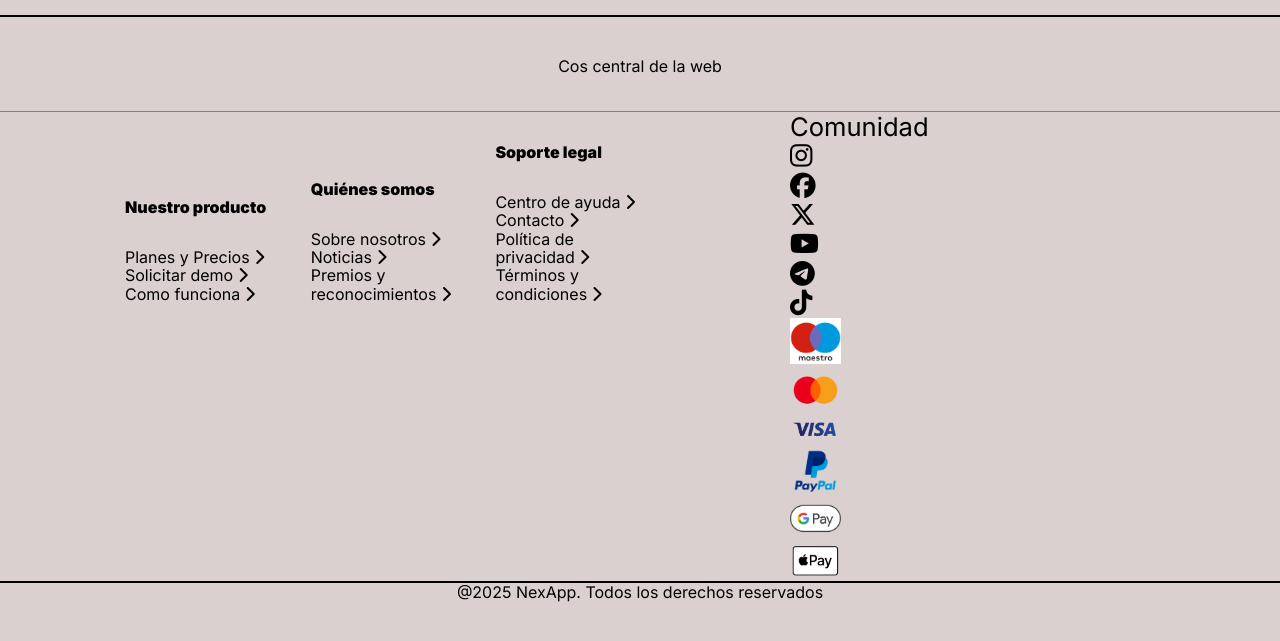
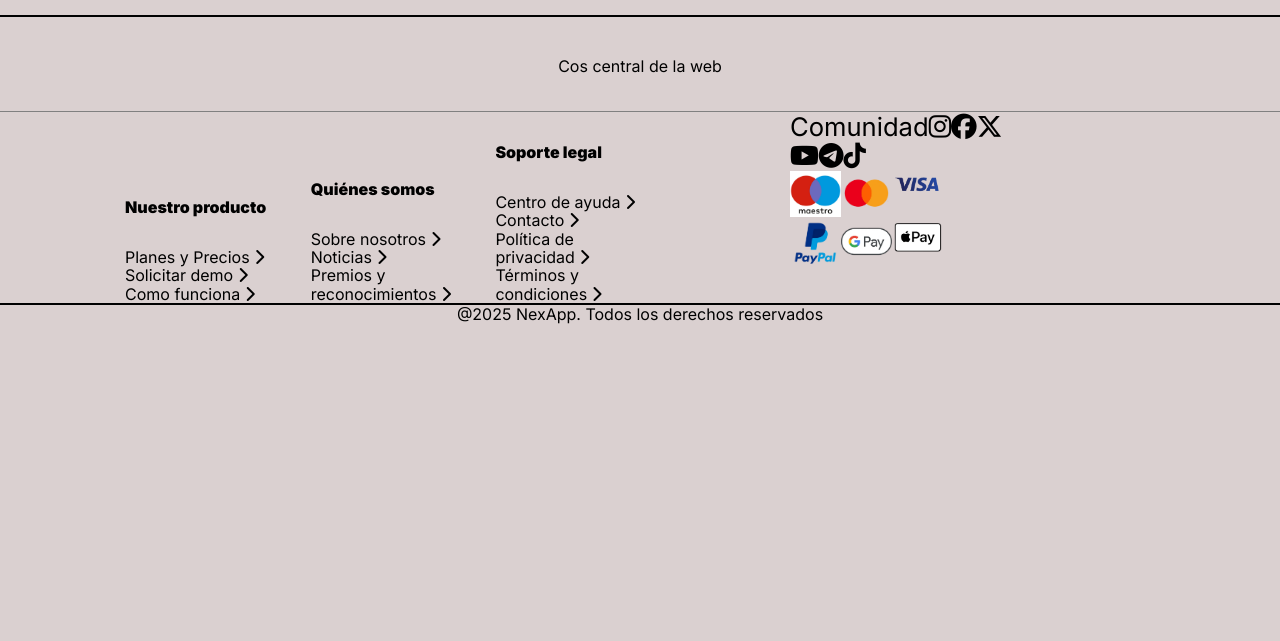
Before and after one commit to KMoran00/ACTS_2DAW, a PHP site: page / in a window 1280 px wide. Shown: the part 113-754 px from the top of the page. Run offline with PHP 8.4, Linux system fonts and the light colour scheme; some libraries are stand-ins or nearby versions.

Commit message:
posicions decents de rrss... - arreglar la part de comunitat

```diff
--- a/DIW/HF_WEB_MAQUETACIO/css/estilsmeus.css
+++ b/DIW/HF_WEB_MAQUETACIO/css/estilsmeus.css
@@ -64,26 +64,20 @@ main {
     display: inline-block;
 }
 
-.pagaments {
+.pagaments ul{
     display: flex;
+    flex-direction: row;
 }
 
-.pagaments ul li a img{
+.pagaments ul li a img {
     width: 3.2em;
 }
 
-.rrss {
+.rrss ul{
     display: flex;
+    flex-direction: row;
+
     font-size: 1.6em;
-
-}
-
-/*REVISAR*/
-.rrss:nth-child {
-  font-size: 0.625em;
-  line-height: 6.84em;
-  font-weight: 584;
-  letter-spacing: 0.038em;
 }
 
 
--- a/DIW/HF_WEB_MAQUETACIO/index.html
+++ b/DIW/HF_WEB_MAQUETACIO/index.html
@@ -148,8 +148,9 @@
                 </div>
 
                 <!-- Part de RRSS i pagaments -->
-                <div class="col-5 ">
+                <div class="col-5">
                     <div class="rrss">
+
                         <ul>
                             <li>Comunidad</li>
                             <li>
```
